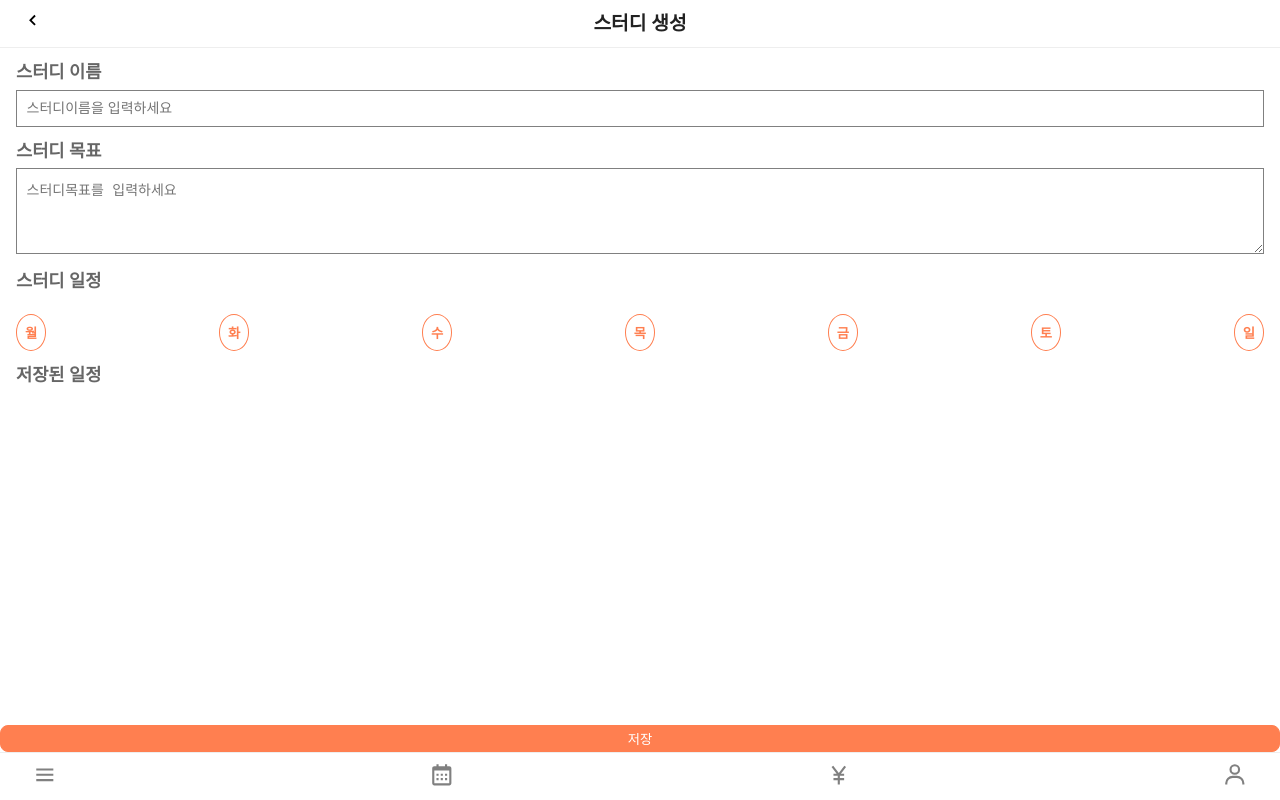
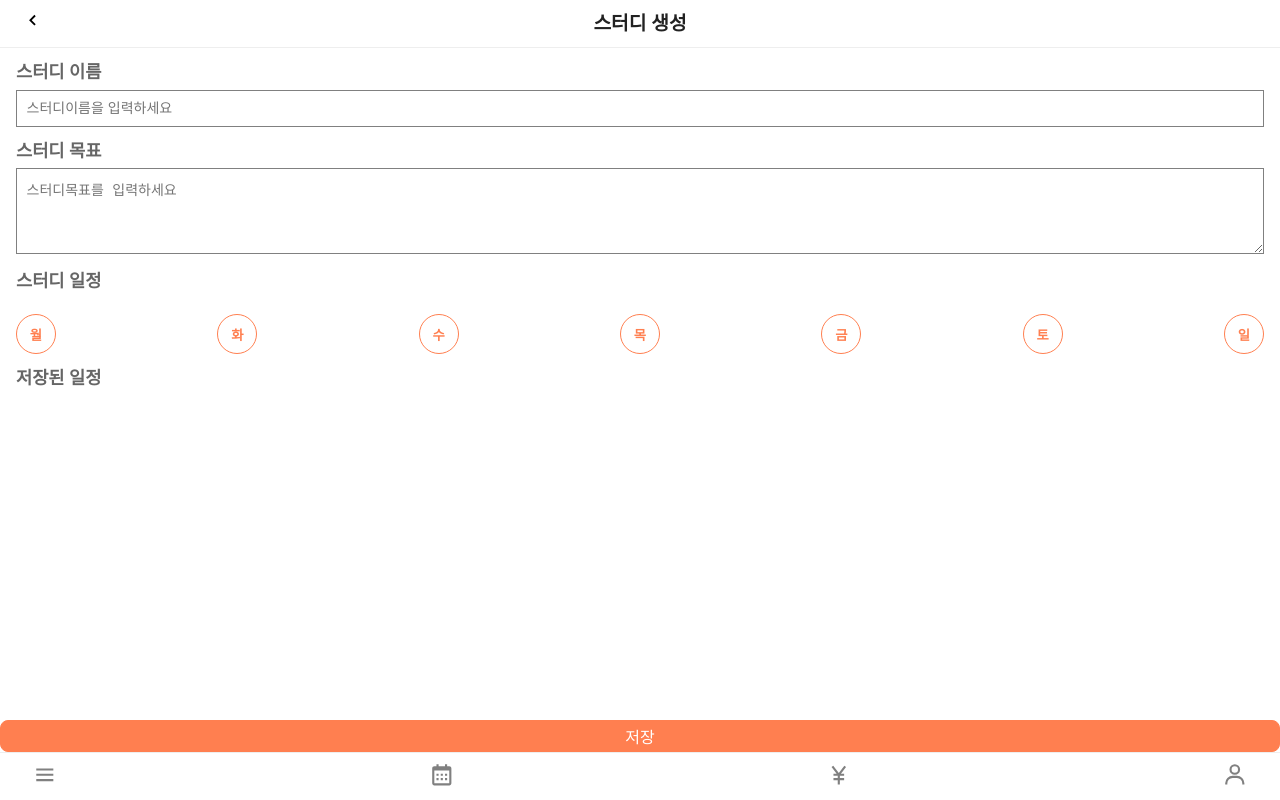
Before and after one commit to gimsamgyo/summer_study_planner, a React (Vite) app: page /create in a window 1280 px wide. Built offline with nearby package versions, Linux system fonts and the light colour scheme.

Commit message:
style: modify size of elements

```diff
--- a/src/components/Button.tsx
+++ b/src/components/Button.tsx
@@ -10,6 +10,7 @@ const ButtonStyle = styled.button<IButtonStyle>`
   border: 1px solid coral;
   border-radius: 8px;
   padding: 0.2rem 1rem;
+  font-size: 1rem;
 `;
 
 const Button = ({ primary, onClick, content }: IButton) => (
--- a/src/components/Day/DayButton.tsx
+++ b/src/components/Day/DayButton.tsx
@@ -1,7 +1,8 @@
 import styled from 'styled-components';
 
 const DayButtonStyle = styled.button<{ isFilled: boolean }>`
-  padding: 0.5rem;
+  height: 2.5rem;
+  width: 2.5rem;
   border: 1px solid coral;
   color: ${({ isFilled }) => (isFilled ? 'whitesmoke' : 'coral')};
   font-weight: 600;
--- a/src/components/Input.tsx
+++ b/src/components/Input.tsx
@@ -21,7 +21,7 @@ interface InputProps {
   errorMessage?: string;
   label?: string;
   name?: string;
-  required: boolean;
+  required?: boolean;
 }
 const Input = ({
   type,
--- a/src/components/Layout.tsx
+++ b/src/components/Layout.tsx
@@ -14,7 +14,6 @@ const Children = styled.div`
   padding: 3rem 0;
   width: 100vw;
   height: 100vh;
-
 `;
 const BackButtonWrapper = styled.button`
   position: absolute;
--- a/src/components/TextArea.tsx
+++ b/src/components/TextArea.tsx
@@ -20,7 +20,7 @@ interface TextAreaProps {
   errorMessage?: string;
   label?: string;
   name?: string;
-  required: boolean;
+  required?: boolean;
   [key: string]: any;
 }
 const TextArea = ({
```
